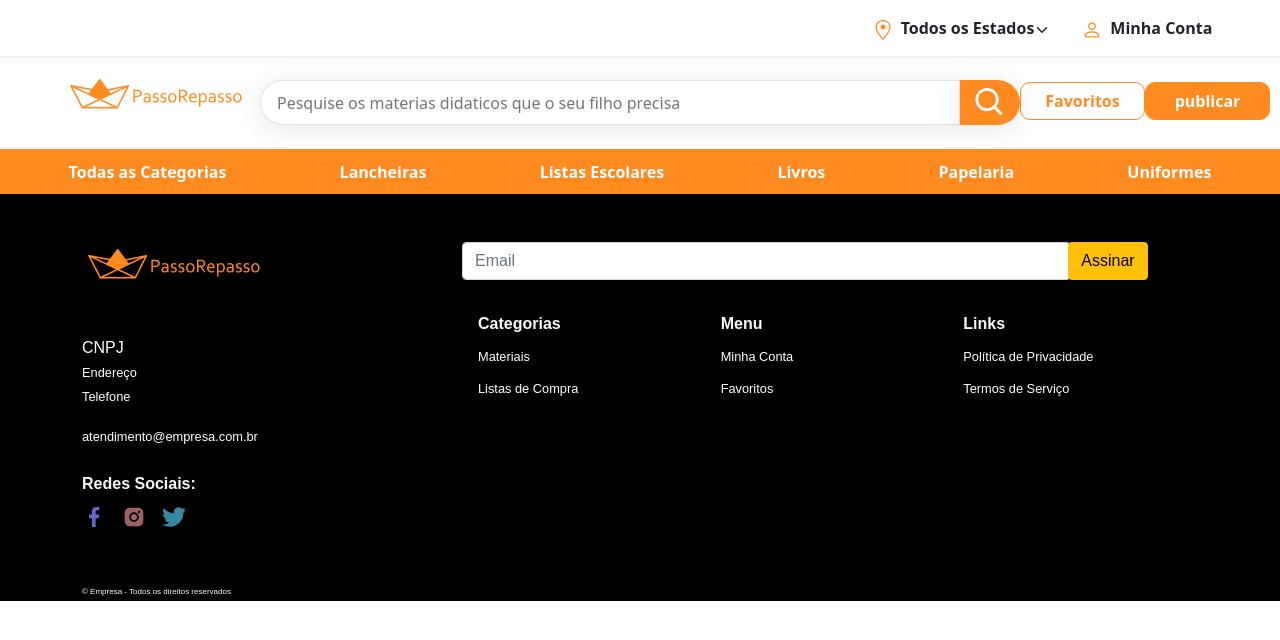
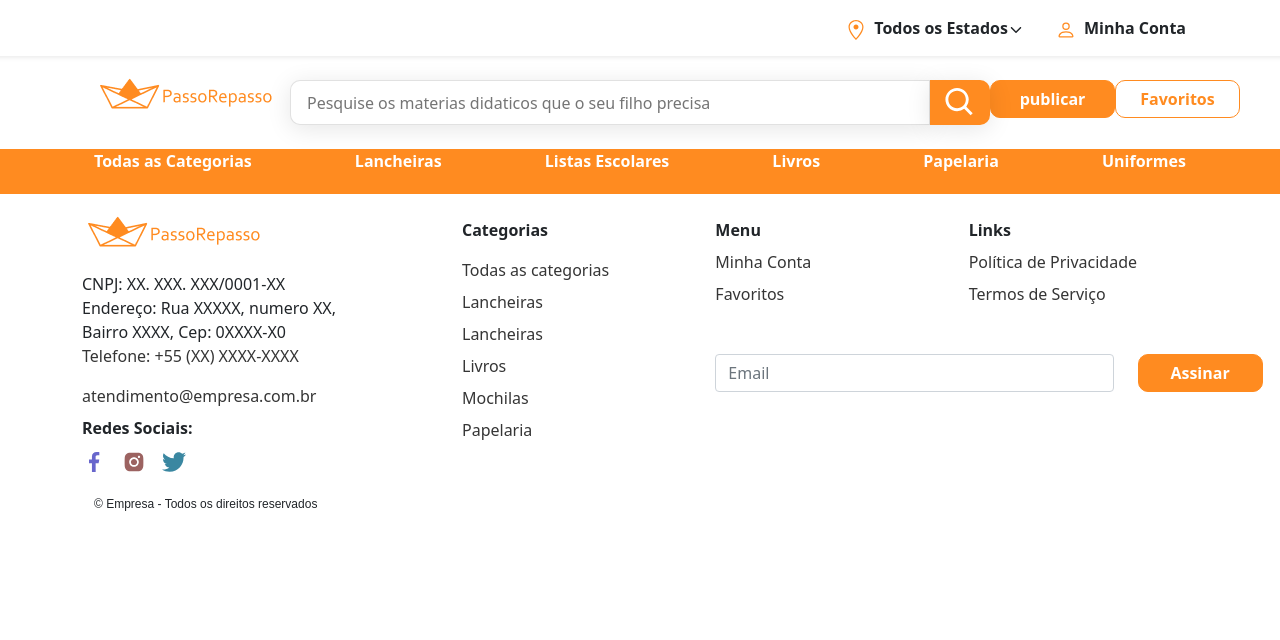
Before and after one commit to CintiaMacchia/Desafio-Chefao, a React (Vite) app in the folder frontend/: page / in a window 1280 px wide. Shown: the top 640 px of the page. Built offline with nearby package versions, Linux system fonts and the light colour scheme.

Commit message:
atualizado estilização do header e co footer

```diff
--- a/frontend/src/components/ButonCheio/styles.tsx
+++ b/frontend/src/components/ButonCheio/styles.tsx
@@ -3,7 +3,7 @@ import styled from 'styled-components';
 export const StyledButton = styled.button`
     background-color: #ffffff;
     width: 125px;
-    margin-top: 26px;
+
     border-radius: 10px;
     border: 1px #FF8B20 solid;
     padding: 0.375rem 0.75rem;
--- a/frontend/src/components/ButtonBorda/styles.tsx
+++ b/frontend/src/components/ButtonBorda/styles.tsx
@@ -3,7 +3,7 @@ import styled from 'styled-components';
 export const StyledButton = styled.button`
     background-color:#FF8B20;
     width: 125px;
-    margin-top: 26px;
+
     border-radius: 10px;
     border: 1px #FF8B20 solid;
     padding: 0.375rem 0.75rem;
--- a/frontend/src/components/ContainerPadrao/index.tsx
+++ /dev/null
@@ -1,12 +0,0 @@
-import { ReactNode } from 'react';
-import  * as S from './styles';
-
-const ContainerPerfilUsuario = ({children}:{children:ReactNode}) => {
-  return (
-    <S.StyledContainer>
-        {children}
-    </S.StyledContainer>
-  )
-}
-
-export default ContainerPerfilUsuario;
--- a/frontend/src/components/ContainerPadrao/styles.ts
+++ /dev/null
@@ -1,9 +0,0 @@
-import styled from "styled-components";
-
-
-export const StyledContainer = styled.div`
-    width: 90%;
-    margin:0 auto;
-overflow: none;
-
-`
--- a/frontend/src/components/Footer/index.tsx
+++ b/frontend/src/components/Footer/index.tsx
@@ -17,43 +17,43 @@ import './styles.css';
 
 
 import { Button, Col, Form, Row } from 'react-bootstrap';
+import ButonCheio from '../ButonCheio';
+import ButonBorda from '../ButtonBorda';
 export function Footer() {
   return (
-    <footer className="bg-black text-light">
-      <div className="container">
+    <footer >
+
+      <div className="container-lg">
+        <div className="row">
+          <div className="col-md-12">
+
             <div className="row">
               <div className="col-md-4">
+
                 <div className="jumbotron">
-              <div className="mt-5">
+                  <div className="mt-3">
                     <img src={logo} alt="" />
                   </div>
                   {/* div contatos */}
-              <div className="mt-5  ">
+                  <div className="mt-3 ">
                     <div>
-                  <a href="#" className="undeline  underlinMais "></a>
+                      <a href="#" className="text-dark"></a>
                     </div>
                     <div>
-                  <a href="#"> CNPJ</a>
-                </div>
-                <div>
-                  <a href="#" className="undeline underlinMais">
-                    Endereço</a>
+                      <a className="text-dark" href="#"> CNPJ: XX. XXX. XXX/0001-XX  <br />Endereço: Rua XXXXX, numero XX, <br /> Bairro XXXX, Cep: 0XXXX-X0  </a>
                     </div>
 
-                <a className="text-decoration-none text-white undeline  underlinMais " href="tel:1195655252">   Telefone</a>
+
+                    <a className="text-decoration-none text-white undeline  underlinMais " href="tel:000000002">  Telefone: +55 (XX) XXXX-XXXX</a>
                     <div className="mt-3 text-light">
                       <a className="text-decoration-none text-white undeline  underlinMais "
                         href="http://Mailto:#">atendimento@empresa.com.br</a>
                     </div>
                     <div>
 
-                </div>
-              </div>
-
-            </div>
-            <div className='flex  mt-4 '>
+                      <div className='  mt-2 '>
                         <strong>Redes Sociais:</strong>
-              <div className='mt-2 mb-5'>
+                        <div className='mt-2 mb-3'>
                           <a
                             href="https://www.facebook.com/">
                             <GrFacebookOption size={24} color="#6866cc" />
@@ -63,81 +63,145 @@ export function Footer() {
                             <AiFillInstagram size={24} color="#9c6361" />
                           </a>
 
-                <a className='mb-'
+                          <a
                             href="https://twitter.com">
                             <FaTwitter size={24} color="#3a87a1" />
                           </a>
                         </div>
 
                       </div>
+
                     </div>
-          <div className="col-md-8">
-
-            <Form className="mt-5 ">
+                  </div>
+                </div>
 
 
-              <Form.Group as={Row} className="mb-3 " controlId="formPlaintextPassword">
-                <Col className='imput-email' sm="10">
-                  <Form.Control type="email" placeholder="Email" />
+              </div>
 
-                </Col>
-                <Col sm="1" >
-                  <Button as="input" type="submit" value="Assinar" variant="warning" className='buton-enviar row' />
-                </Col>
-              </Form.Group>
-            </Form>
+              <div className="col-md-8 mt-4">
 
-            <div className="row p-3 ">
+                <div className="row">
+                  <div className="col-md-4">
                     <div className="col-md-4 categoria ">
+
                       <strong>Categorias</strong>
-                <div className="mt-2">
-                  <a className='undeline  underlinMais '
+                      <div className="mt-2 ">
+                        <div className='mt-3'>
+                        <a className='undeline '
+                          id='listasDeCompra '
+                          href="#"> Todas as categorias
+                        </a>
+                        </div>
+                        <div className='mt-2'>
+                        <a className='undeline '
+                          id=' '
+                          href="#"> Lancheiras
+                        </a>
+                        </div>
+                        <div className='mt-2'>
+                        <a className='undeline '
+                          id=' '
+                          href="#">Lancheiras
+                        </a>
+                        </div>
+                        <div className='mt-2'>
+                        <a className='undeline '
+                          id=' '
+                          href="#"> Livros
+                        </a>
+                        </div>
+                        <div className='mt-2'>
+                        <a className='undeline '
+                          id=' '
+                          href="#"> Mochilas
+                        </a>
+                        </div>
+                        <div className='mt-2'>
+                        <a className='undeline '
+                          id=' '
+                          href="#">Papelaria
+                        </a>
+                        </div>
+                        <div className='mt-2'>
 
-                    href="#"> Materiais
+                        </div>
+                        <div className='mt-2'>
+                        <a className='underline mt-2 '
+                          id=' '
+                          href="#">Uniformes
                         </a>
                         </div>
 
-                <div className="mt-2">
-                  <a className='undeline  underlinMais '
-                    href="#">Listas de Compra
-                  </a>
+
                       </div>
                     </div>
 
-              <div className="col-md-4">
+                  </div>
+                  <div className="col-md-8">
+                    <div className="row">
+
+                      <div className="col-md-6">
+
                         <strong>Menu</strong>
                         <div className="mt-2">
-                  <a className='undeline  underlinMais '
+                          <a className='undeline '
                             href="#">Minha Conta</a>
                         </div>
                         <div className="mt-2">
-                  <a className='undeline  underlinMais '
+                          <a className='undeline '
                             href="#">Favoritos</a>
                         </div>
+
+
                       </div>
+                      <div className="col-md-6">
 
-              <div className="col-md-4">
                         <strong className="bold">Links</strong>
                         <div className="mt-2">
-                  <a className='undeline  underlinMais '
+                          <a className='undeline '
                             href="#">Política de Privacidade
                           </a>
                         </div>
                         <div className="mt-2">
 
-                  <a className='undeline  underlinMais '
+                          <a className='undeline  '
                             href="#">Termos de Serviço</a>
                         </div>
 
                       </div>
                     </div>
+
+                    <div className="row">
+                      <div className="col-md-12">
+
+                        <Form className="mt-5 ">
+
+                          <Form.Group as={Row} controlId="formPlaintextPassword">
+                          <Col className='imput-email' sm="10">
+                            <Form.Control type="email" placeholder="Email" />
+                          </Col>
+                            <Col sm="1" >
+                            <ButonBorda   typeButton="submit" text={"Assinar"} />
+                            </Col>
+                          </Form.Group>
+                        </Form>
                       </div>
                     </div>
                   </div>
-      <div className="container ">
+                </div>
+              </div>
+
+            </div>
+
+          </div>
+
+        </div>
+
+        <div className="container-lg ">
           <span className='copy '>
             © Empresa - Todos os direitos reservados
           </span>
+        </div>
       </div>
 
     </footer>
--- a/frontend/src/components/Footer/styles.css
+++ b/frontend/src/components/Footer/styles.css
@@ -1,12 +1,14 @@
-
+import styled from 'styled-components';
 footer {
   font-family: 'Questrial', sans-serif ;
+  background: rgba(53, 53, 53, 0.05);
+  font-size: 12px;
 }
  .copy{
   font-family: 'Questrial', sans-serif ;
     font-style: normal;
     font-weight: 400;
-    font-size: 8px;
+    font-size: 12px;
 
  }
 
@@ -20,6 +22,9 @@ footer {
   font-weight: 300;
  }
 
+ .mt-2  {
+  width: 200px;
+ }
 
 
 a{
@@ -28,9 +33,10 @@ a{
 
 }
 .undeline{
-  font-size: .8em;
+  width: 100%;
+  font-size: 16px;
   font-style: 0.2rem;
-  color: #fff !important;
+  color: #353535!important;
   position: relative;
 }
 .undeline::after{
@@ -38,19 +44,22 @@ a{
  content: "";
  width: 0%;
  height: 2px;
- background-color: #fff;
+ background-color:#353535;
  left:50%;
- bottom: -5px;
+ bottom: -4px;
  transform: all 1s ease-in-out;
 }
 .undeline:hover{
   cursor: pointer;
+
 }
 .undeline:hover::after{
 cursor: pointer;
 width: 100%;
 left: 0;
  }
+
+
 
  @media (max-width: 589px) {
 
--- a/frontend/src/components/Menu/index.tsx
+++ b/frontend/src/components/Menu/index.tsx
@@ -9,7 +9,8 @@ import "./styles.css";
 import ButonEntrar from '../ButonCheio';
 import ButtonBorda from '../ButtonBorda';
 
-import ContainerPadrao from '../ContainerPadrao';
+
+import ButonCheio from '../ButonCheio';
 
 
 
@@ -18,26 +19,23 @@ function Menu() {
 
 	return (
 
-		<header >
+		<header>
 
 				< div className="row ">
 					<div className="  shadow-sm p-3 mb-2bg-body rounded ">
-					<ContainerPadrao >
+					<div className="container-lg">
 						<div className="d-flex justify-content-end">
 							<a className="underline me-4 text-dark"><GoLocation className='mx-2 fs-5  icon-header' />Todos os Estados< IoIosArrowDown /> </a>
 							<a className=" underline text-dark"><BsPerson className='mx-2 fs-5 icon-header' />Minha Conta </a>
 
 						</div>
-					</ContainerPadrao>
+					</div>
 				</div>
 
-
-
-
-					<div className="row  mb-4">
-					<ContainerPadrao>
-						<div className="d-flex justify-content-evenly ">
-						<div className=" ">
+					<div className="  container-lg  mb-4">
+					<div className=" container-lg">
+						<div  className=" d-flex justify-content-between " >
+							<div >
 
 								<div className="mt-3" >
 									<img src={logo} alt="logo" title='logo-do-site' />
@@ -49,25 +47,25 @@ function Menu() {
 									<BiSearch className='icon-search mt-4' /></div>
 							</div>
 							<div className="boton-favorito-publicar">
-					<ButonEntrar typeButton="submit" text={"Favoritos"} />
+
 
 							</div>
-				<div className="boton-favorito-publicar">
+							<div className="mt-4">
 								<ButtonBorda typeButton="submit" text={"publicar"} />
 
 							</div>
+							<div className="mt-4">
+
+								<ButonCheio typeButton="submit" text={"Favoritos"} />
+							</div>
 						</div>
 
-					</ContainerPadrao >
+					</div  >
 				</div>
 
-
-
-
-
-					<div className="row categorias">
-
-						<div className="col-md-12   d-flex justify-content-around ">
+				<div className="   categorias">
+<div className='container'>
+<div className="col-md-12   d-flex justify-content-between ">
 
 						<a href="#" className=" underline">Todas as Categorias</a>
 						<a href="#" className="underline " >Lancheiras</a>
@@ -78,19 +76,12 @@ function Menu() {
 						<a href="#" className="underline">Uniformes</a>
 
 					</div>
-
 </div>
-
 
 
 				</div>
 
-
-
-
-
-
-
+			</div>
 
 		</header>
 
--- a/frontend/src/components/Menu/styles.css
+++ b/frontend/src/components/Menu/styles.css
@@ -1,73 +1,67 @@
-.underline{
-  font-size: .9em;
+.underline {
+  font-size: 0.9em;
   font-style: 0.2rem;
   font-style: normal;
   font-weight: 600;
   font-size: 16px;
   position: relative;
 }
-.underline::after{
+.underline::after {
   position: absolute;
   content: "";
   width: 0%;
   height: 2px;
   color: rgba(53, 53, 53, 0.9);
- left:50%;
+  left: 50%;
   bottom: -5px;
   transform: all 1s ease-in-out;
 }
-.underline:hover{
+.underline:hover {
   cursor: pointer;
   color: #000;
   text-decoration: underline;
 }
-.underline:hover::after{
+.underline:hover::after {
   cursor: pointer;
   width: 100%;
   left: 0;
 }
 
-
- .barra-de-pesquisa{
-  width:700px ;
+.barra-de-pesquisa {
+  width: 40rem;
   outline: none;
   height: 45px;
-  border-radius:50px 0px 0px 50px;
+  border-radius: 10px 0px 0px 10px;
   padding: 0px 16px;
 
   border: 1px solid rgba(53, 53, 53, 0.15);
-  background: #FFFFFF;
+  background: #ffffff;
   box-shadow: 0px 4px 24px rgba(0, 0, 0, 0.1);
-
 }
- .icon-header{
-  color: #FF8B20;
+.icon-header {
+  color: #ff8b20;
 }
 
- .icon-search{
+.icon-search {
   position: relative;
-  background: #FF8B20;
-  padding : 5px 5px;
+  background: #ff8b20;
+  padding: 5px 5px;
   width: 60px;
   height: 45px;
   display: flex;
   align-items: center;
   justify-content: center;
-  color: #FFFFFF;
-  border-radius:0px 50px 50px 0px;
+  color: #ffffff;
+  border-radius: 0px 10px 10px 0px;
   cursor: pointer;
   box-shadow: 0px 4px 24px rgba(0, 0, 0, 0.1);
 }
- .categorias{
+.categorias {
   margin-top: 20px;
-  background: #FF8B20;
+  background: #ff8b20;
   overflow: hidden;
   height: 45px;
   align-items: center;
   width: 100%;
   margin: 0 auto;
 }
-
-. boton-favorito-publicar{
-
-}
```
Lines whose indentation alone changed are shown as unchanged.
